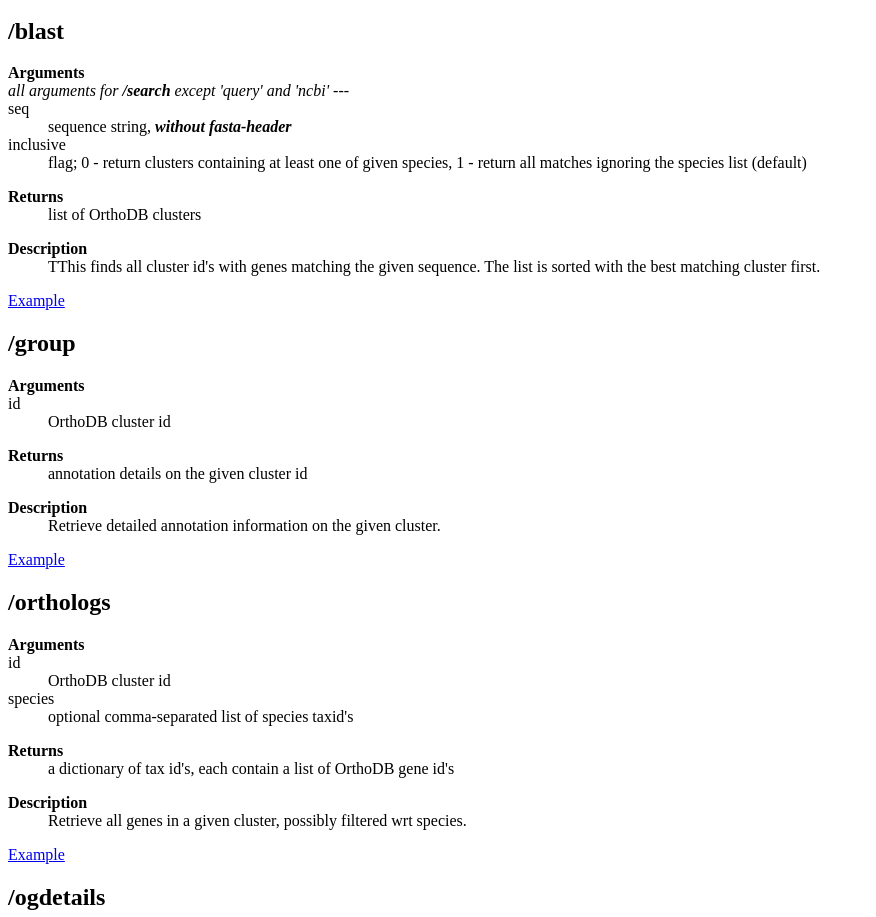
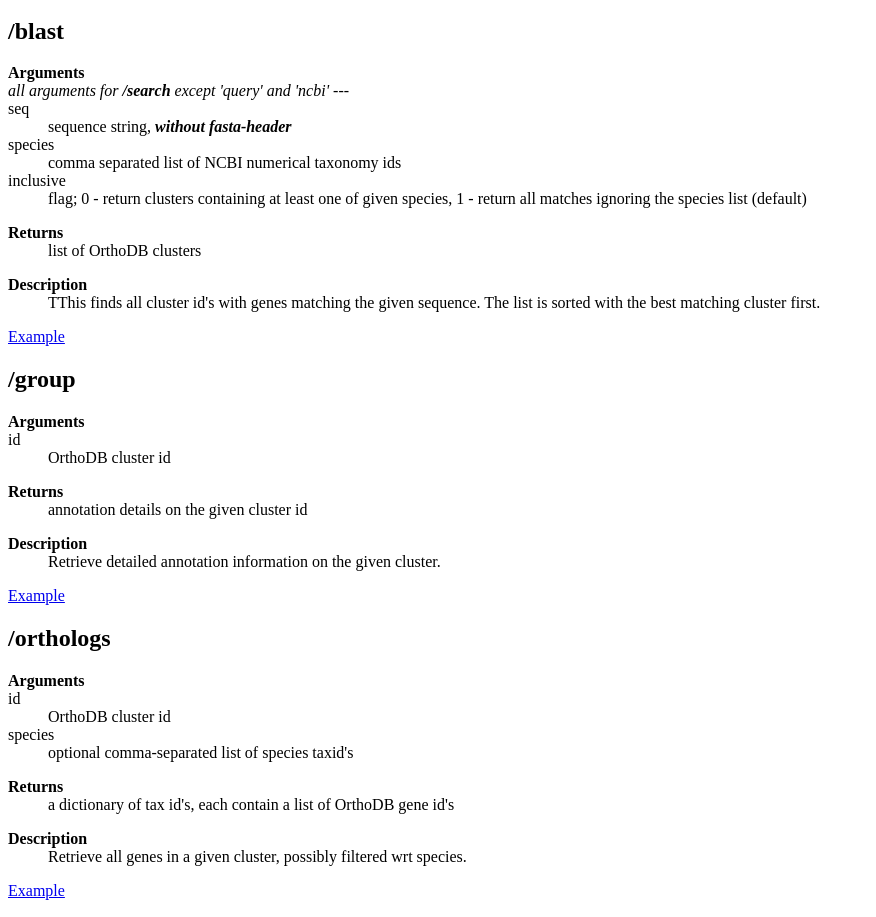
Before and after one commit to ezlab/odb_gui, a plain HTML site: page static/pages/api.html in a window 1280 px wide. Shown: the part 1921-2838 px from the top of the page, without its empty margins (0-876 px from the left). Drawn offline with Linux system fonts and the light colour scheme.

Commit message:
api help

```diff
--- a/static/pages/api.html
+++ b/static/pages/api.html
@@ -145,6 +145,8 @@
       <dt><i>all arguments for <b>/search</b> except 'query' and 'ncbi'</i> ---</dt>
       <dt>seq</dt>
       <dd>sequence string, <b><i>without fasta-header</i></b></dd>
+      <dt>species</dt>
+      <dd>comma separated list of NCBI numerical taxonomy ids</dd>
       <dt>inclusive</dt>
       <dd>flag; 0 - return clusters containing at least one of given species, 1 - return all matches ignoring the species list (default)</dd>
     </dl>
```
